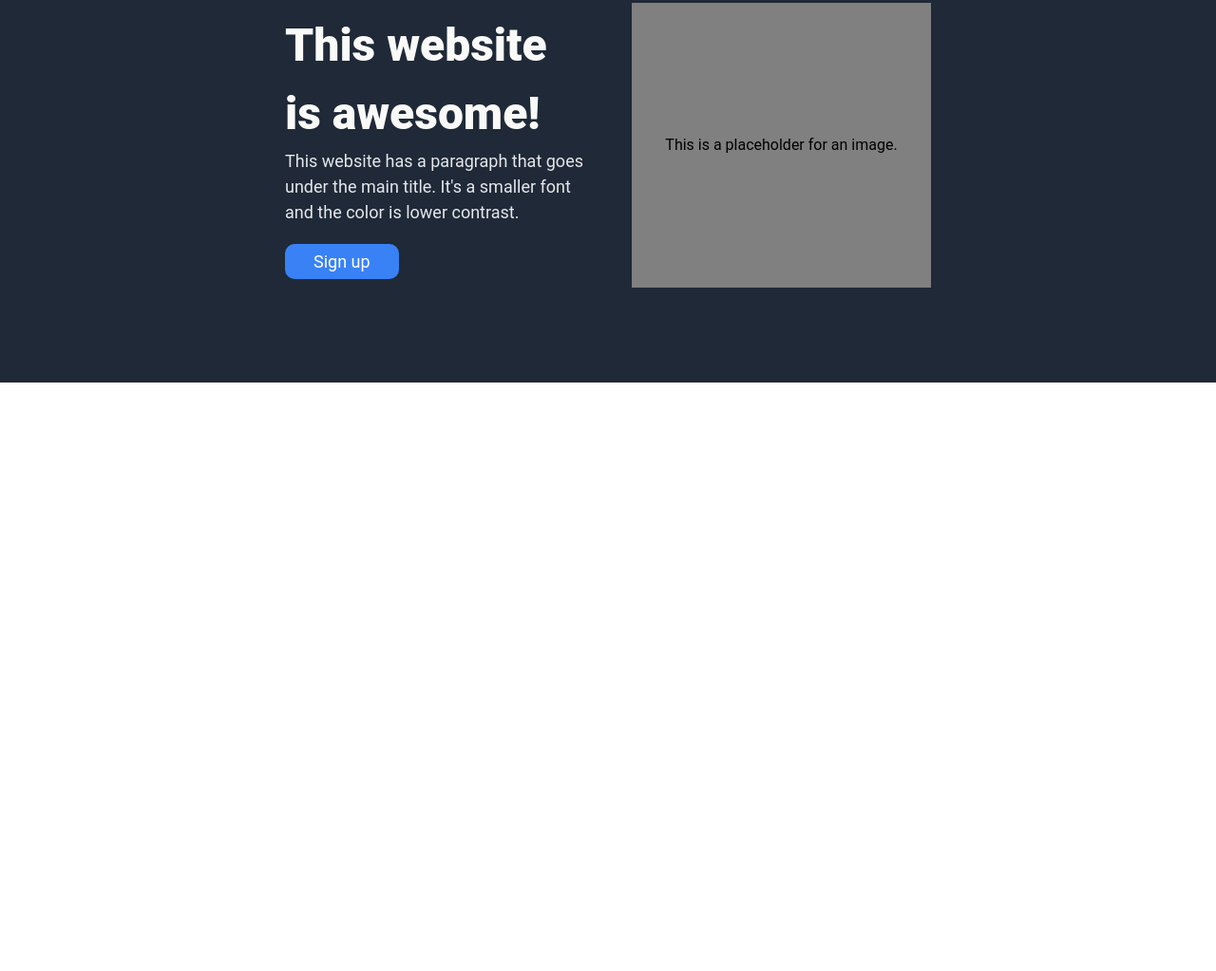
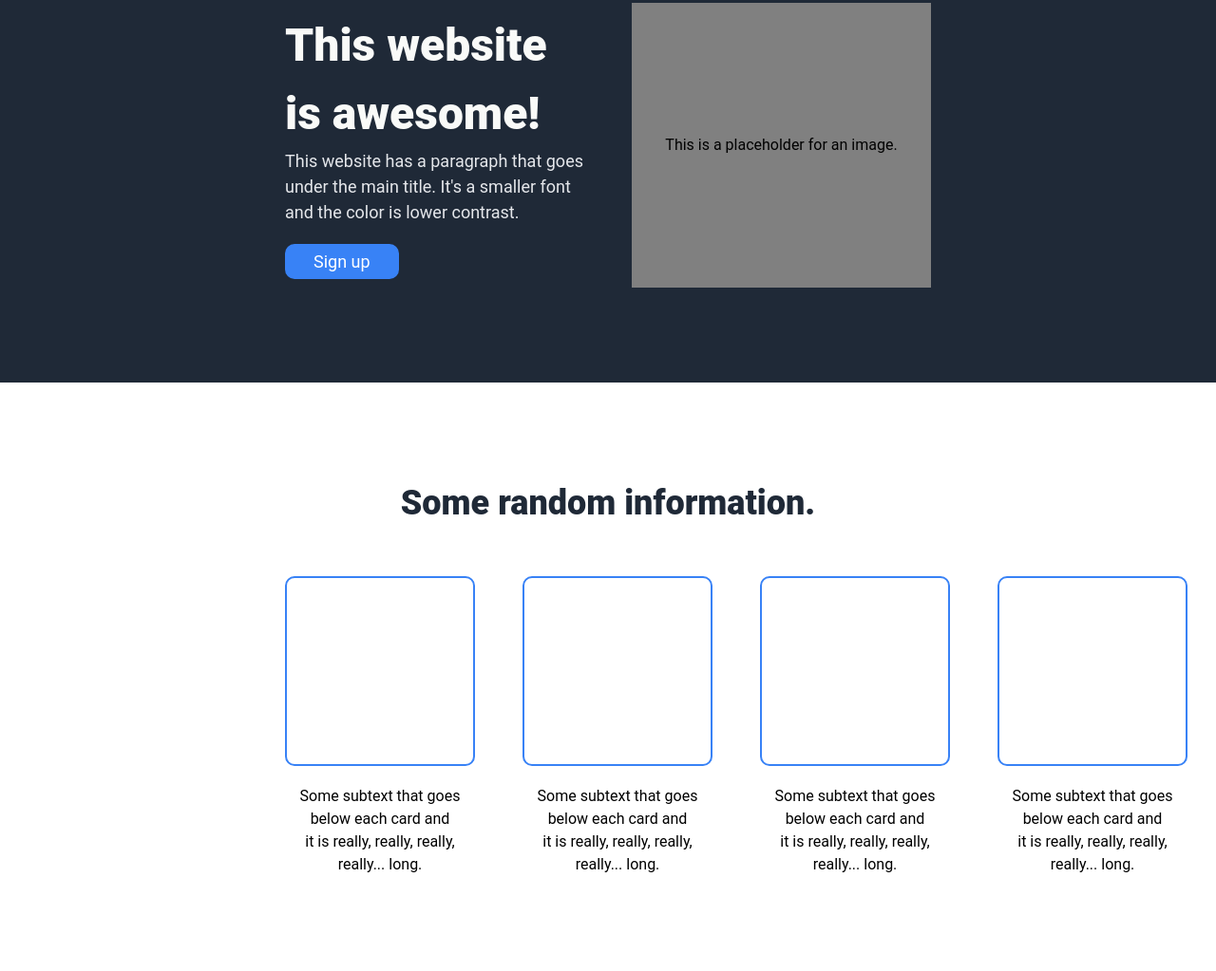
Before and after one commit to aaalessandri/landing-odin-page, a plain HTML site: page index.html in a window 1280 px wide. Shown: the part 173-1196 px from the top of the page at 95% size. Before the commit the page ends 800 px from the top, so only its background shows below. Drawn offline with Linux system fonts and the light colour scheme.

Commit message:
Build a 4-card section
I built a simple 4-card section using flexbox layout.

```diff
--- a/index.html
+++ b/index.html
@@ -24,6 +24,27 @@
             </div>
             <div class="hero-image">This is a placeholder for an image.</div>
         </div>
+        <div class="card-section">
+            <h2 class="card-section-title">Some random information.</h2>
+            <div class="card-row">
+                <div class="card">
+                    <div class="card-image"></div>
+                    <p>Some subtext that goes below each card and it is really, really, really, really... long.</p>
+                </div>
+                <div class="card">
+                    <div class="card-image"></div>
+                    <p>Some subtext that goes below each card and it is really, really, really, really... long.</p>
+                </div>
+                <div class="card">
+                    <div class="card-image"></div>
+                    <p>Some subtext that goes below each card and it is really, really, really, really... long.</p>
+                </div>
+                <div class="card">
+                    <div class="card-image"></div>
+                    <p>Some subtext that goes below each card and it is really, really, really, really... long.</p>
+                </div>
+            </div>
+        </div>
     </main>
 </body>
 </html>
--- a/style.css
+++ b/style.css
@@ -120,3 +120,37 @@ button {
     background-color: #3882F6;
     color: white;
 }
+
+.card-section {
+    padding: 100px 300px;
+}
+
+.card-section-title {
+    font-size: 36px;
+    font-weight: 900;
+    color: #1F2937;
+    text-align: center;
+}
+
+.card-row {
+    display: flex;
+    justify-content: space-between;
+    gap: 50px;
+    margin-top: 50px;
+}
+
+.card {
+    display: flex;
+    flex-direction: column;
+    align-items: center;
+    flex: 1;
+    gap: 20px;
+    text-align: center;
+}
+
+.card-image {
+    width: 200px;
+    height: 200px;
+    border: 2px solid #3882F6;
+    border-radius: 10px;
+}
```
